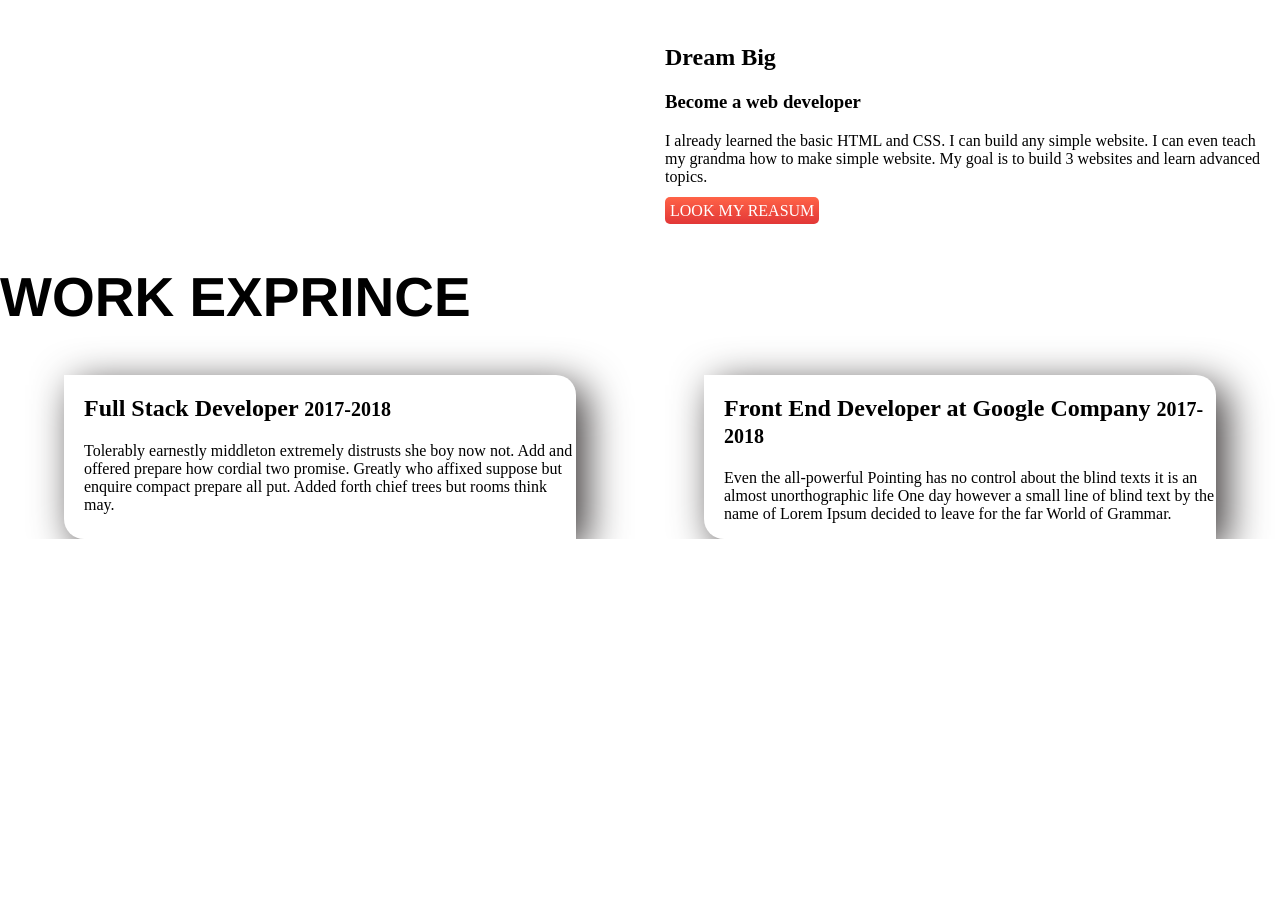
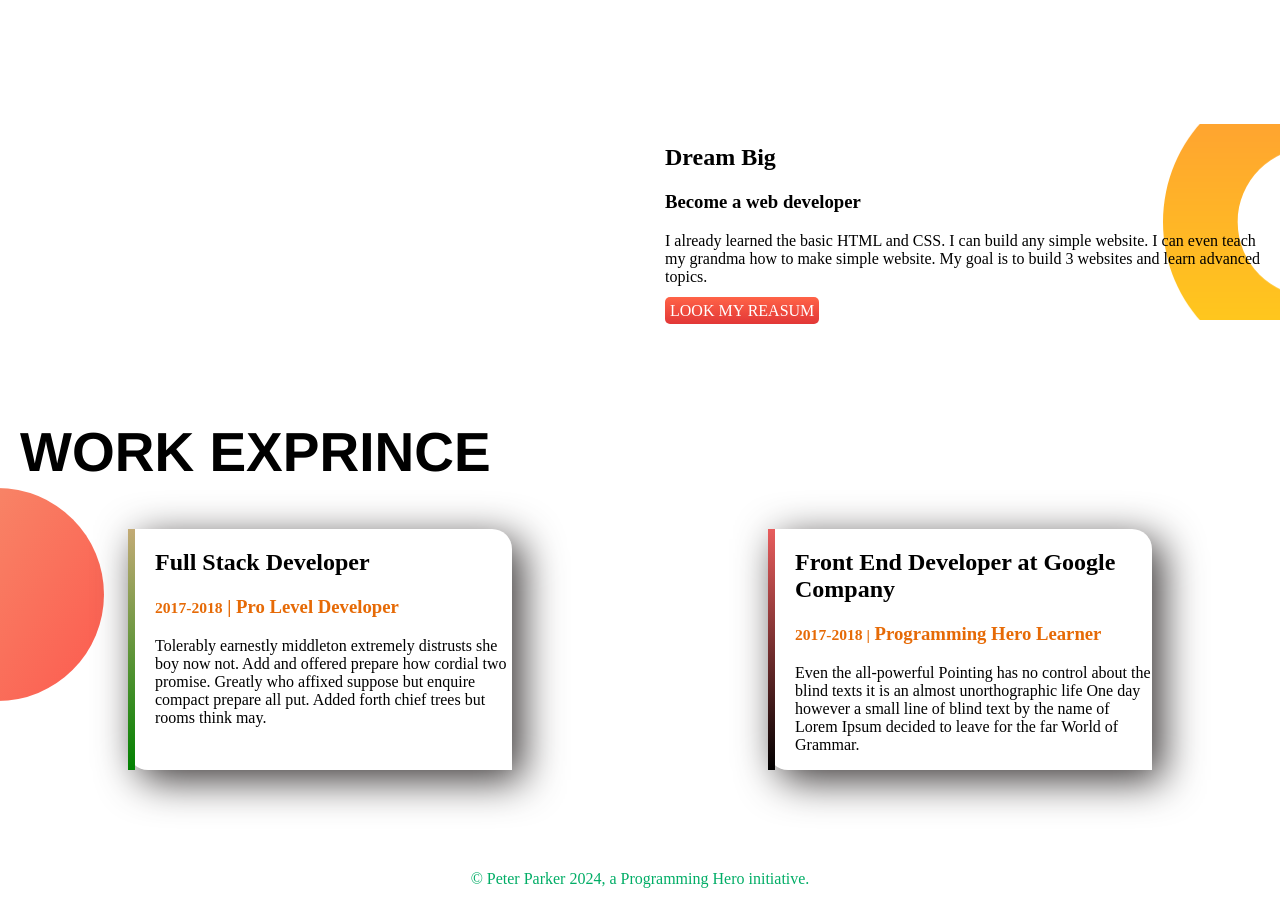
Before and after one commit to Didar2255/Didar-portfolio, a plain HTML site: page index.html in a window 1280 px wide. Shown: the part 480-1384 px from the top of the page. Before the commit the page ends 1019 px from the top, so only its background shows below. Drawn offline with Linux system fonts and the light colour scheme.

Commit message:
footer washed

```diff
--- a/index.html
+++ b/index.html
@@ -25,7 +25,7 @@
         </div>
 
     </section>
-    <section class="Small-details">
+    <section class=" Dream-big Small-details">
         <div class="width-2nd">
             <img src="image/Didar-withbg.png" alt="">
         </div>
@@ -41,16 +41,20 @@
     <section class="Exprince">
         <h1>WORK EXPRINCE</h1>
         <div class="Small-details">
-            <div class="full-stack">
-                <h2>Full Stack Developer <small>2017-2018</small></h2>
+            <div id="End" class="full-stack">
+                <h2>Full Stack Developer </h2>
+                <h3 class="color"> <small>2017-2018</small> | Pro Level Developer</h3>
                 <p>Tolerably earnestly middleton extremely distrusts she boy now not. Add and offered prepare how cordial two promise. Greatly who affixed suppose but enquire compact prepare all put. Added forth chief trees but rooms think may.</p>
             </div>
-            <div class="full-stack">
-                <h2>Front End Developer at Google Company <small>2017-2018</small></h2>
+            <div id="Hero" class="full-stack">
+                <h2 >Front End Developer at Google Company</h2> <h3 class="color"><small>2017-2018 |</small> Programming Hero Learner</h3>
                 <p>Even the all-powerful Pointing has no control about the blind texts it is an almost unorthographic life One day however a small line of blind text by the name of Lorem Ipsum decided to leave for the far World of Grammar.</p>
             </div>
         </div>
     </section>
+    <footer>
+        <p>© Peter Parker 2024, a Programming Hero initiative.</p>
+    </footer>
 </body>
 
 </html>
--- a/style.css
+++ b/style.css
@@ -9,6 +9,7 @@ h1{
 }
 .Small-details{
     display: flex;
+    margin-bottom: 100px;
 }
 .width{
     width: 70%;
@@ -36,18 +37,46 @@ h1{
 .width-2nd{
     width: 50%;
     padding-left: 25px;
+
 }
 .width-2nd img{
     width: 80%;
 }
 .full-stack{
-    width: 45%;
+    width: 50%;
     box-shadow: 10px 10px 40px rgb(58, 54, 54);
-    margin-left: 5%;
-    margin-right: 5%;
+    margin-left: 10%;
+    margin-right: 10%;
     border-top-right-radius: 20px;
     border-bottom-left-radius: 20px;
     padding-left: 20px;
 
 
 }
+#End{
+    border-left: 7px solid;
+    border-image:linear-gradient(rgb(196, 171, 118),green);
+    border-image-slice: 1;
+}
+#Hero{
+    border-left: 7px solid;
+    border-image:linear-gradient(rgb(233, 93, 93),black);
+    border-image-slice: 1;
+}
+footer p{
+    text-align: center;
+    color: rgb(1, 173, 102);
+}
+.Exprince{
+    background-image:url(image/exp-bg.png);
+    background-repeat: no-repeat;
+    background-position: left;
+}
+.Dream-big{
+    background-image: url(image/dream-bg.png);
+    background-repeat: no-repeat;
+    background-position: right;
+}
+.Exprince h1{
+    padding-left: 20px;
+}
```
